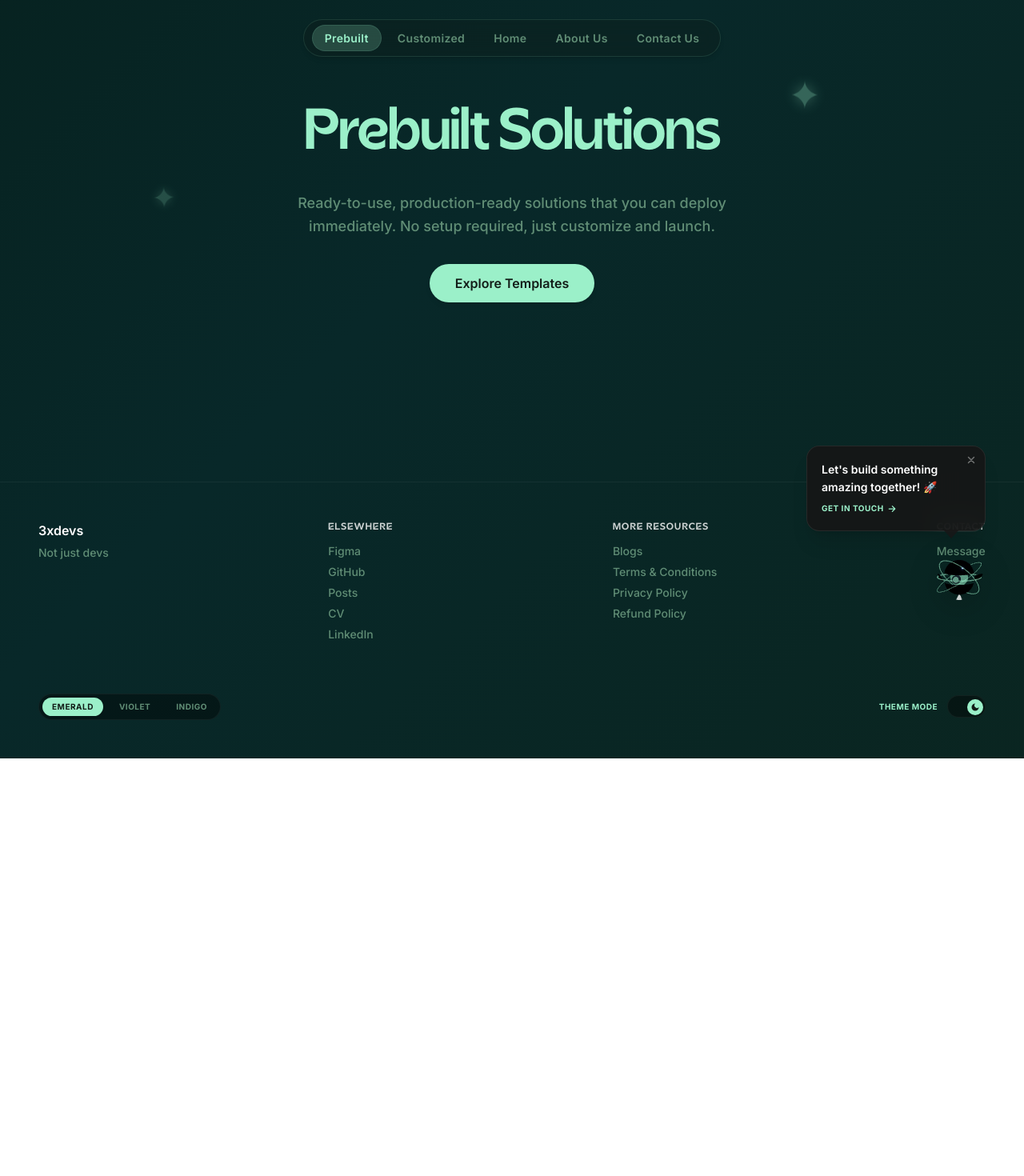
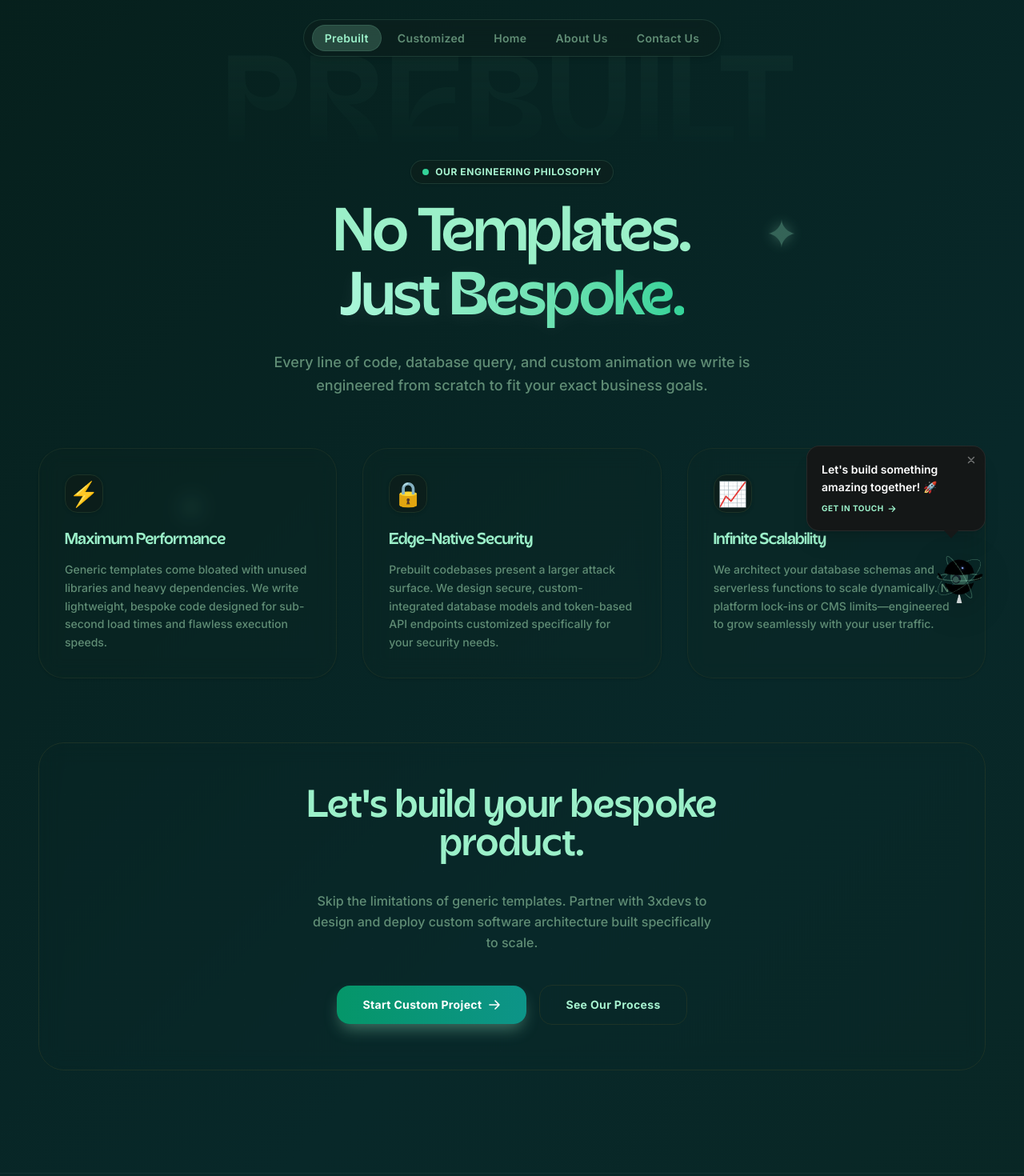
Before and after one commit to 3xdevss/3xdevs, a Next.js app: page /prebuilt in a window 1280 px wide. Shown: the top 1470 px of the page at 80% size. Before the commit the page ends 948 px from the top, so only its background shows below. Built offline with nearby package versions, Linux system fonts and the light colour scheme.

Commit message:
prebuilt cursorglow

```diff
--- a/src/app/globals.css
+++ b/src/app/globals.css
@@ -539,3 +539,35 @@ body:not(.light-mode) .contact-watermark {
 .theme-button:hover {
   background: var(--theme-button-hover-bg);
 }
+
+/* Custom Mouse Glow Follower */
+.cursor-glow {
+  position: fixed;
+  top: 0;
+  left: 0;
+  width: 300px;
+  height: 300px;
+  border-radius: 50%;
+  pointer-events: none;
+  z-index: 9999;
+  background: radial-gradient(circle, var(--accent-color) 0%, transparent 65%);
+  opacity: 0.18;
+  mix-blend-mode: screen;
+  filter: blur(45px);
+  will-change: transform;
+  transition: opacity 0.5s ease;
+  transform: translate3d(-9999px, -9999px, 0);
+}
+
+body.light-mode .cursor-glow {
+  opacity: 0.08;
+  mix-blend-mode: normal;
+  background: radial-gradient(circle, var(--accent-color) 0%, transparent 55%);
+  filter: blur(50px);
+}
+
+@media (hover: none) {
+  .cursor-glow {
+    display: none !important;
+  }
+}
--- a/src/app/layout.tsx
+++ b/src/app/layout.tsx
@@ -3,6 +3,7 @@ import { Inter, Outfit } from "next/font/google";
 import "./globals.css";
 import { ThemeProvider } from "@/hooks/useTheme";
 import FloatingRobot from "@/components/FloatingRobot";
+import CursorGlow from "@/components/CursorGlow";
 
 const inter = Inter({
   variable: "--font-inter",
@@ -53,6 +54,7 @@ export default function RootLayout({
         <ThemeProvider>
           {children}
           <FloatingRobot />
+          <CursorGlow />
         </ThemeProvider>
       </body>
     </html>
--- a/src/app/prebuilt/page.tsx
+++ b/src/app/prebuilt/page.tsx
@@ -1,7 +1,7 @@
 import React from "react";
 import Header from "@/components/Header";
 import Footer from "@/components/Footer";
-import FloatingStars from "@/components/FloatingStars";
+import PrebuiltPageClient from "@/components/PrebuiltPageClient";
 import { Metadata } from "next";
 
 export const metadata: Metadata = {
@@ -17,22 +17,7 @@ export default function PrebuiltPage() {
       <Header />
 
       <main className="w-full max-w-[1280px] px-6 md:px-12 flex-1 flex flex-col items-center justify-center relative z-10">
-        <FloatingStars />
-
-        {/* Hero Section */}
-        <section className="text-center py-20 md:py-32 max-w-2xl flex flex-col items-center gap-8 relative selection:bg-[var(--accent-color)] selection:text-[var(--bg-primary)]">
-          <h1 className="text-5xl md:text-7xl font-black tracking-tight leading-[1.1] text-[var(--text-title)]">
-            Prebuilt Solutions
-          </h1>
-
-          <p className="text-base md:text-lg leading-relaxed text-[var(--text-secondary)] font-medium max-w-xl">
-            Ready-to-use, production-ready solutions that you can deploy immediately. No setup required, just customize and launch.
-          </p>
-
-          <button className="px-8 py-3 rounded-full font-semibold transition-all bg-[var(--accent-color)] text-[var(--bg-primary)] hover:opacity-90 shadow-md cursor-pointer">
-            Explore Templates
-          </button>
-        </section>
+        <PrebuiltPageClient />
       </main>
 
       <Footer />
--- /dev/null
+++ b/src/components/CursorGlow.tsx
@@ -0,0 +1,42 @@
+"use client";
+
+import React, { useEffect, useRef, useState } from "react";
+
+export default function CursorGlow() {
+  const glowRef = useRef<HTMLDivElement>(null);
+  const [isVisible, setIsVisible] = useState(false);
+
+  useEffect(() => {
+    const glow = glowRef.current;
+    if (!glow) return;
+
+    const handleMouseMove = (e: MouseEvent) => {
+      if (!isVisible) setIsVisible(true);
+
+      // Center the 300px wide glow onto the mouse coordinates
+      glow.style.transform = `translate3d(${e.clientX - 150}px, ${e.clientY - 150}px, 0)`;
+    };
+
+    const handleMouseLeave = () => {
+      setIsVisible(false);
+    };
+
+    window.addEventListener("mousemove", handleMouseMove);
+    document.addEventListener("mouseleave", handleMouseLeave);
+
+    return () => {
+      window.removeEventListener("mousemove", handleMouseMove);
+      document.removeEventListener("mouseleave", handleMouseLeave);
+    };
+  }, [isVisible]);
+
+  return (
+    <div
+      ref={glowRef}
+      className={`cursor-glow ${isVisible ? "opacity-100" : "opacity-0"}`}
+      style={{
+        pointerEvents: "none",
+      }}
+    />
+  );
+}
--- /dev/null
+++ b/src/components/PrebuiltPageClient.tsx
@@ -0,0 +1,119 @@
+"use client";
+
+import React from "react";
+import Link from "next/link";
+import FloatingStars from "@/components/FloatingStars";
+
+export default function PrebuiltPageClient() {
+  const principles = [
+    {
+      icon: "⚡",
+      title: "Maximum Performance",
+      description: "Generic templates come bloated with unused libraries and heavy dependencies. We write lightweight, bespoke code designed for sub-second load times and flawless execution speeds.",
+    },
+    {
+      icon: "🔒",
+      title: "Edge-Native Security",
+      description: "Prebuilt codebases present a larger attack surface. We design secure, custom-integrated database models and token-based API endpoints customized specifically for your security needs.",
+    },
+    {
+      icon: "📈",
+      title: "Infinite Scalability",
+      description: "We architect your database schemas and serverless functions to scale dynamically. No platform lock-ins or CMS limits—engineered to grow seamlessly with your user traffic.",
+    },
+  ];
+
+  return (
+    <div className="w-full relative">
+      <FloatingStars />
+
+      {/* Hero Section */}
+      <section className="text-center pt-42 md:pt-50 pb-16 max-w-4xl mx-auto flex flex-col items-center gap-6 relative selection:bg-[var(--accent-color)] selection:text-[var(--bg-primary)]">
+        {/* Background Watermark */}
+        <div className="absolute top-[23%] md:top-[11%] left-1/2 -translate-x-1/2 select-none pointer-events-none z-0 font-display font-black text-[12vw] tracking-wider leading-none text-center select-none contact-watermark">
+          PREBUILT
+        </div>
+
+        <div className="inline-flex items-center gap-2 px-3.5 py-1.5 rounded-full border border-[var(--pill-border)] bg-[var(--bg-primary)]/40 backdrop-blur-sm shadow-sm select-none z-10">
+          <span className="relative flex h-2 w-2">
+            <span className="animate-ping absolute inline-flex h-full w-full rounded-full bg-[var(--theme-pill-active-dot)] opacity-75"></span>
+            <span className="relative inline-flex rounded-full h-2 w-2 bg-[var(--theme-pill-active-dot)]"></span>
+          </span>
+          <span className="text-[10px] md:text-xs font-bold uppercase tracking-wider text-[var(--text-primary)]">
+            Our Engineering Philosophy
+          </span>
+        </div>
+
+        <h1 className="text-5xl md:text-7xl lg:text-[76px] font-black tracking-tight leading-[1.05] text-[var(--text-title)] font-display z-10">
+          No Templates. <br className="xs:hidden" />
+          <span className="text-transparent bg-clip-text bg-gradient-to-r from-[var(--theme-text-highlight-from)] to-[var(--theme-text-highlight-to)] drop-shadow-[0_4px_10px_rgba(255,255,255,0.05)]">
+            Just Bespoke.
+          </span>
+        </h1>
+
+        <p className="text-base md:text-lg leading-relaxed text-[var(--text-secondary)] font-medium max-w-2xl px-4 z-10">
+          Every line of code, database query, and custom animation we write is engineered from scratch to fit your exact business goals.
+        </p>
+      </section>
+
+      {/* Philosophy Principles Grid */}
+      <section className="grid grid-cols-1 md:grid-cols-3 gap-8 w-full z-10 relative mb-20 px-2 sm:px-0">
+        {principles.map((p, idx) => (
+          <div
+            key={idx}
+            className="rounded-[32px] border border-[var(--border-primary)]/80 bg-[var(--bg-secondary)]/10 p-6 sm:p-8 flex flex-col gap-4 overflow-hidden backdrop-blur-md relative group hover:border-[var(--theme-border-highlight)] hover:-translate-y-1 transition-all duration-300 shadow-sm hover:shadow-2xl"
+          >
+            {/* Inner hover glow */}
+            <div className="absolute inset-0 bg-gradient-to-b from-[var(--theme-glow-from)] via-[var(--theme-glow-via)] to-transparent pointer-events-none opacity-0 group-hover:opacity-20 transition-opacity duration-500 z-0" />
+
+            <div className="relative z-10 flex flex-col gap-3 h-full">
+              <span className="text-3xl filter drop-shadow select-none w-12 h-12 rounded-2xl bg-[var(--bg-primary)]/50 border border-[var(--border-primary)] flex items-center justify-center">
+                {p.icon}
+              </span>
+              <h3 className="text-xl font-bold font-display text-[var(--text-title)] tracking-tight mt-2">
+                {p.title}
+              </h3>
+              <p className="text-xs sm:text-sm text-[var(--text-secondary)] leading-relaxed font-medium">
+                {p.description}
+              </p>
+            </div>
+          </div>
+        ))}
+      </section>
+
+      {/* Call to Action Section */}
+      <section className="w-full pb-8">
+        <div className="relative rounded-[32px] overflow-hidden border border-[var(--border-primary)] bg-gradient-to-b from-[var(--theme-glow-from)] via-[var(--theme-glow-via)] to-transparent p-8 md:p-14 text-center flex flex-col items-center gap-6 md:gap-8 backdrop-blur-md">
+          {/* Grid overlay */}
+          <div className="absolute inset-0 bg-[linear-gradient(rgba(255,255,255,0.03)_1px,transparent_1px),linear-gradient(90deg,rgba(255,255,255,0.03)_1px,transparent_1px)] bg-[size:32px_32px] pointer-events-none opacity-20" />
+
+          <h2 className="text-3xl md:text-5xl font-black text-[var(--text-title)] font-display max-w-xl leading-none z-10">
+            Let's build your bespoke product.
+          </h2>
+          <p className="text-sm md:text-base text-[var(--text-secondary)] max-w-lg font-medium z-10 leading-relaxed">
+            Skip the limitations of generic templates. Partner with 3xdevs to design and deploy custom software architecture built specifically to scale.
+          </p>
+
+          <div className="z-10 flex flex-wrap items-center justify-center gap-4 mt-2">
+            <Link
+              href="/contact-us"
+              className="px-8 py-3.5 rounded-2xl font-bold text-xs sm:text-sm tracking-wide theme-button hover:scale-[1.02] active:scale-[0.98] cursor-pointer flex items-center gap-2 group"
+            >
+              Start Custom Project
+              <svg className="w-4 h-4 group-hover:translate-x-1 transition-transform duration-200" fill="none" stroke="currentColor" strokeWidth="2.5" viewBox="0 0 24 24">
+                <path strokeLinecap="round" strokeLinejoin="round" d="M13.5 4.5L21 12m0 0l-7.5 7.5M21 12H3" />
+              </svg>
+            </Link>
+
+            <Link
+              href="/customized"
+              className="px-8 py-3.5 rounded-2xl border border-[var(--border-primary)] hover:border-[var(--text-secondary)] text-[var(--text-primary)] hover:text-[var(--text-title)] font-bold text-xs sm:text-sm tracking-wide hover:bg-[var(--bg-secondary)]/50 transition-all duration-300 active:scale-[0.98] cursor-pointer"
+            >
+              See Our Process
+            </Link>
+          </div>
+        </div>
+      </section>
+    </div>
+  );
+}
```
